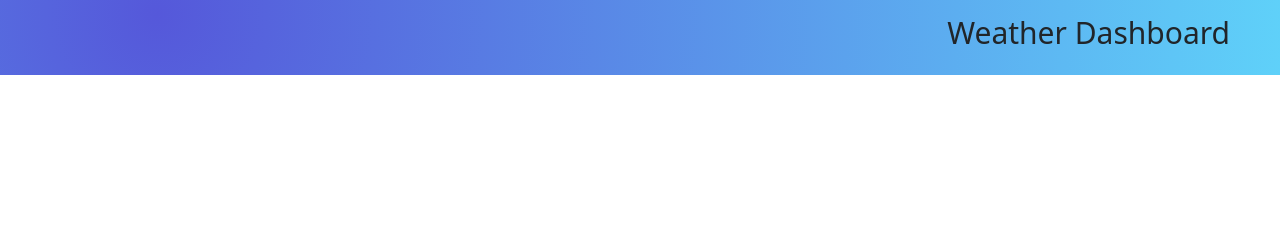
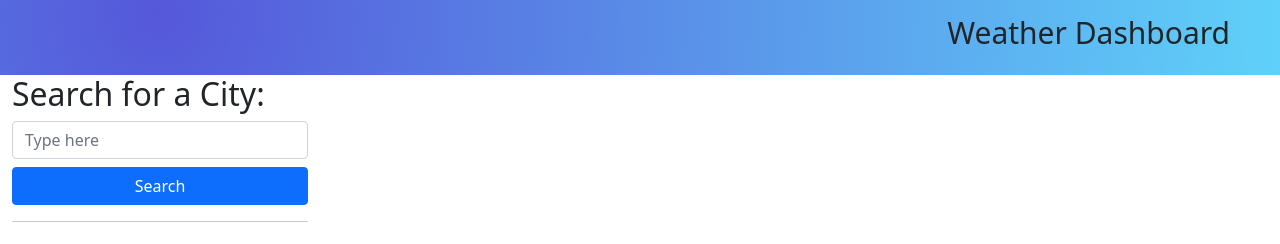
Before and after one commit to L-Jones-hub/Weather-Dashboard, a plain HTML site: page index.html in a window 1280 px wide. Drawn offline with nearby package versions, Linux system fonts and the light colour scheme.

Commit message:
Added some styling and search form

```diff
--- a/assets/style.css
+++ b/assets/style.css
@@ -10,3 +10,7 @@ header {
   padding-top: 10px;
   padding-right: 50px;
 }
+
+.search {
+  margin-left: 10px;
+}
--- a/index.html
+++ b/index.html
@@ -21,6 +21,26 @@
 
   <body>
     <header>Weather Dashboard</header>
+    <main class="container-fluid">
+      <div class="row">
+        <section class="col-12 col-md-4 col-lg-3 search-form" id="search-form">
+          <h2>Search for a City:</h2>
+          <input
+            type="text"
+            class="form-control"
+            id="city-input"
+            placeholder="Type here"
+            aria-label="Sizing example input"
+            aria-describedby="inputGroup-sizing-default"
+          />
+          <button type="button" class="btn btn-primary col-12 mt-2">
+            Search
+          </button>
+          <hr />
+        </section>
+
+      </div>
+    </main>
 
     <script src="./assets/script.js"></script>
   </body>
```
